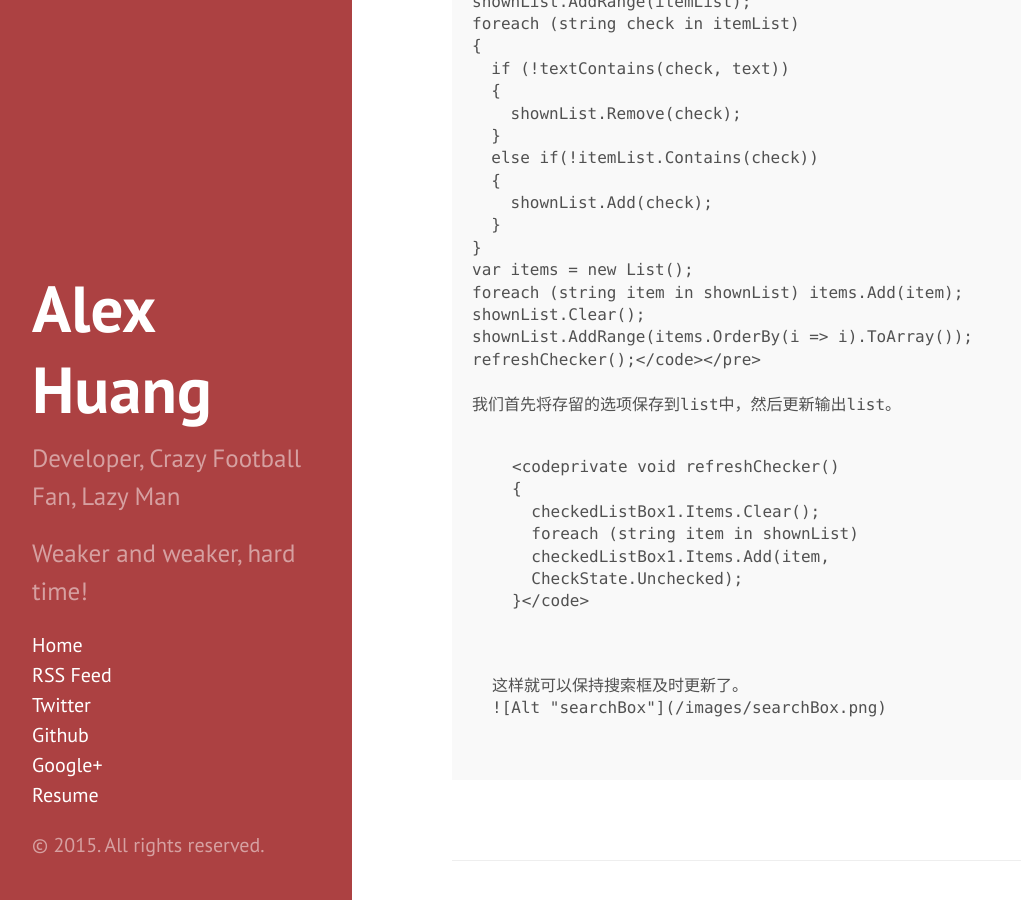
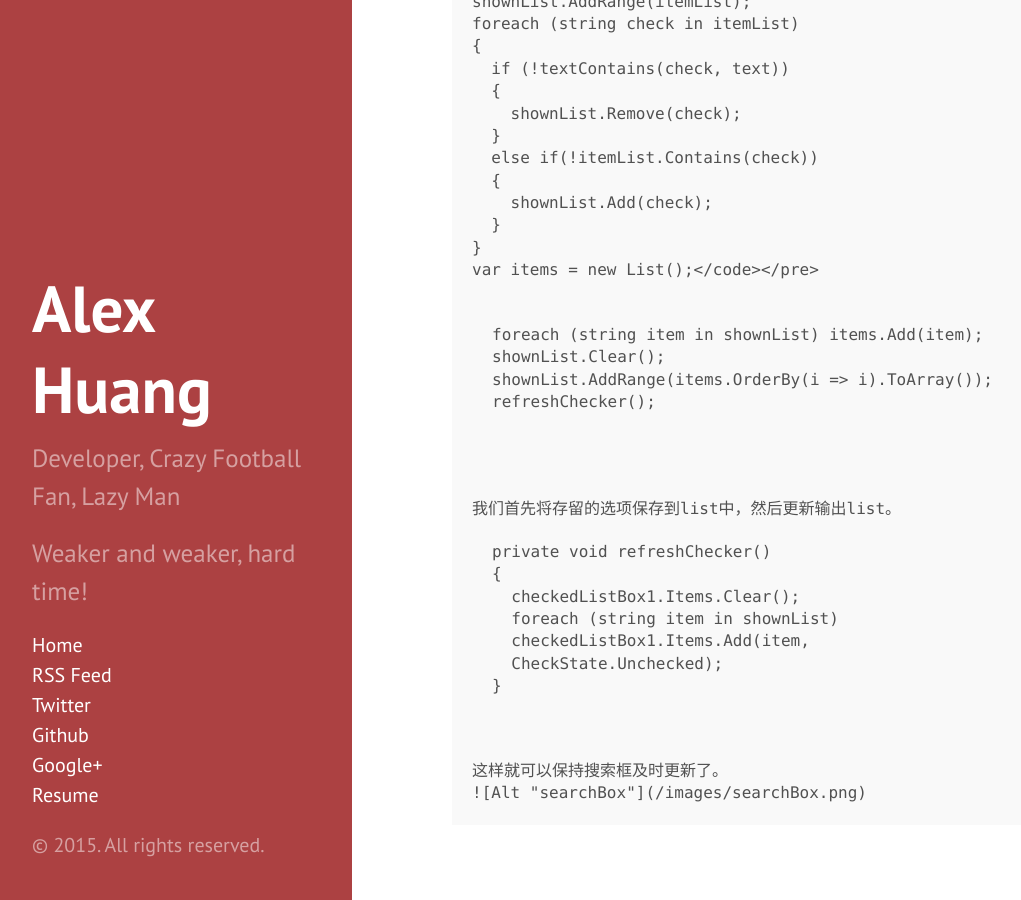
Before and after one commit to huanghaihui/alexhuang, a Jekyll site: the page built from _posts/2015-02-04-Travel-in-Outlook.md, in a window 1280 px wide and 900 px high, scrolled down 2579 px. Shown: the whole window, without its empty margins (8-1029 px from the left). Built offline with Jekyll 4.4.1, drawn with Linux system fonts in a browser that asks for light colours.

Commit message:
Debug dispaly different between local and online v5.0

```diff
--- a/_posts/2015-02-04-Travel-in-Outlook.md
+++ b/_posts/2015-02-04-Travel-in-Outlook.md
@@ -59,14 +59,14 @@
     shownList.Add(check);
   }
 }
-var items = new List<string>();
+var items = new List<string>();</code></pre><pre><code>
 foreach (string item in shownList) items.Add(item);
 shownList.Clear();
 shownList.AddRange(items.OrderBy(i => i).ToArray());
 refreshChecker();</code></pre>
 
 我们首先将存留的选项保存到list中，然后更新输出list。
-<pre><code><pre><codeprivate void refreshChecker()
+<pre><code>private void refreshChecker()
 {
   checkedListBox1.Items.Clear();
   foreach (string item in shownList)
```
